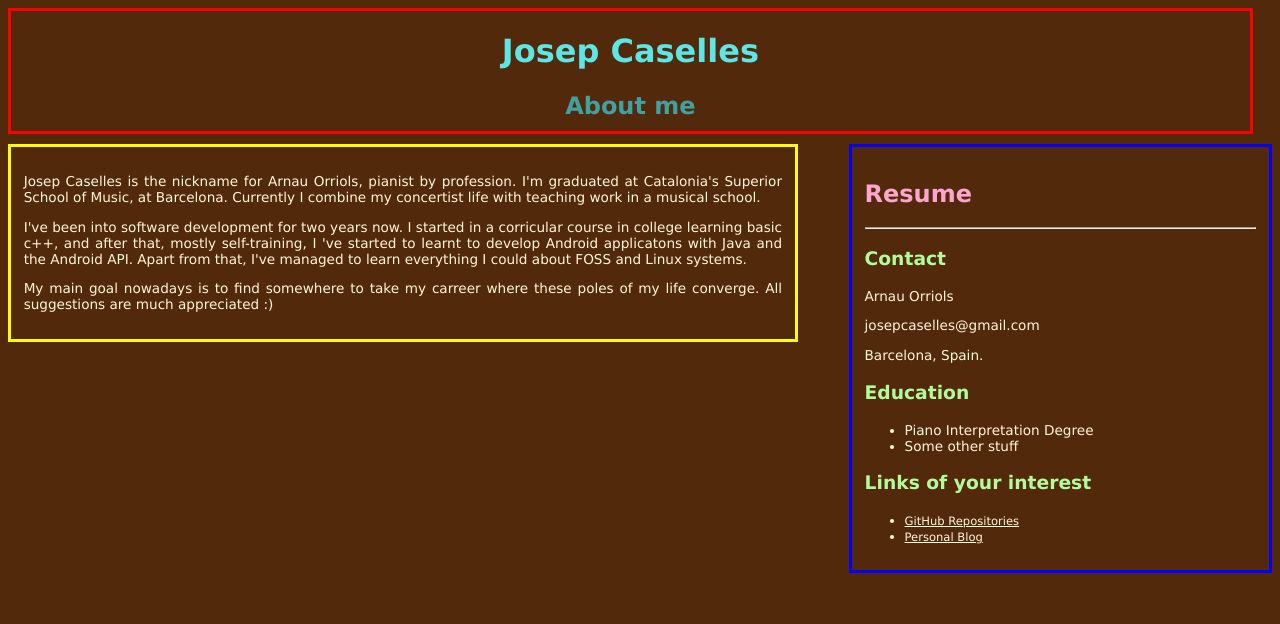
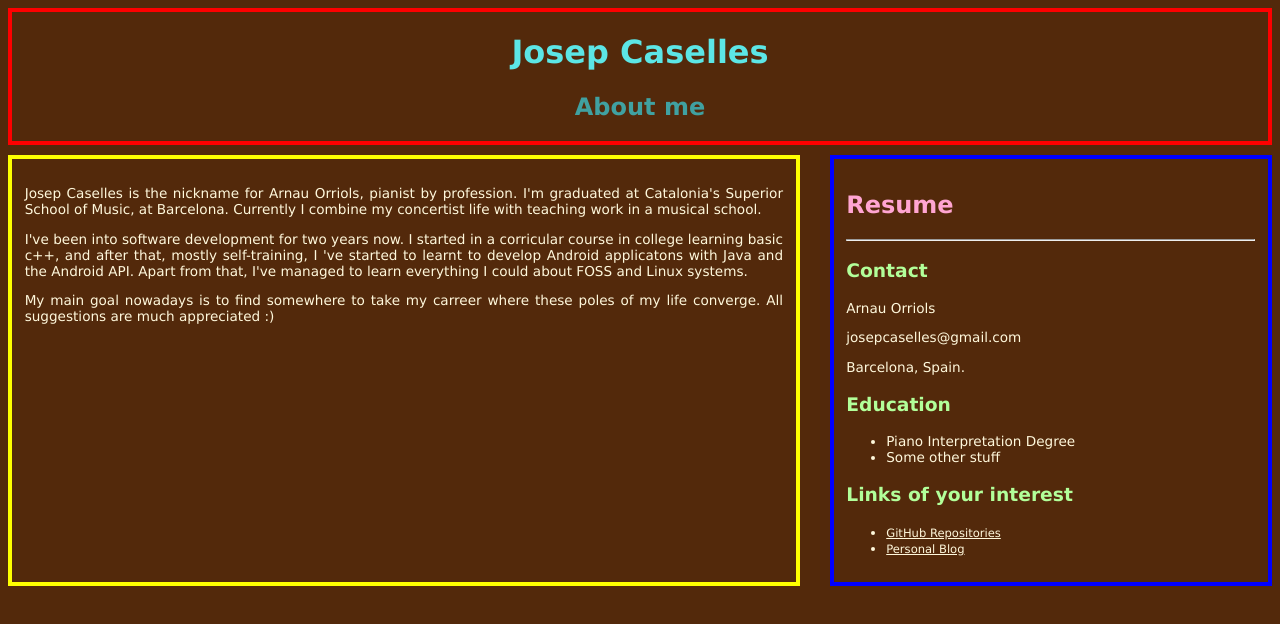
Before and after one commit to JCaselles/WebTraining, a plain HTML site: page index.html in a window 1280 px wide. Drawn offline with Linux system fonts and the light colour scheme.

Commit message:
Redesigns layout using float

```diff
--- a/styles/stylesheet.css
+++ b/styles/stylesheet.css
@@ -1,18 +1,12 @@
 html
 {
-    height:100%;
-    max-height:100%;
-    max-width:100%;
 }
 
 body
 {
-    height:100%;
-    max-height:100%;
-    max-width:100%;
     background-color:#53290B;
     font-size:100%;
-    font-family:Verdana, sans
+    font-family:Verdana, sans;
 }
 
 
@@ -53,31 +47,19 @@ h2
 /* Dimensions */
 #container
 {
-    width:100%;
-    max-width:100%;
-    height:100%;
-    max-height:100%;
 }
 
 #header
 {
-    width:98%;
-    max-width:98%;
-    max-height:15%;
     border-style:solid;
-    border-width:1%;
+    border-width:4px;
     border-color:red;
     text-align:center;
-    overflow:auto;
+    overflow:hidden;
 }
 
 #Content
 {
-    width:100%;
-    max-width:100%;
-    max-height:85%;
-    height:80%;
-    max-height:80%;
     margin-top:10px;
     position:relative;
 }
@@ -87,28 +69,21 @@ h2
     width:60%;
     max-width:60%;
     float:left;
-    max-height:85%;
     padding:1%;
     border-style:solid;
-    border-width:1%;
+    border-width:4px;
     border-color:yellow;
     position:absolute;
     left:0%;
-    overflow:auto;
+    bottom:0%;
+    top:0%;
 }
 
 #resume
 {
-    width:31%;
-    max-width:31%;
-    max-height:85%;
     padding:1%;
-    margin-left:2%;
-    margin-right:0%;
+    margin-left:65%;
     border-style:solid;
-    border-width:1%;
+    border-width:4px;
     border-color:blue;
-    position:absolute;
-    right:0%;
-    overflow:auto;
 }
```
